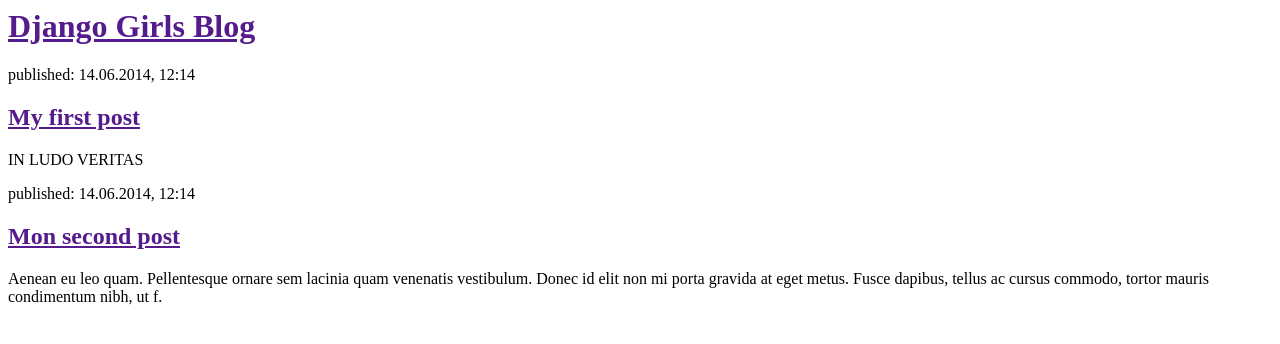
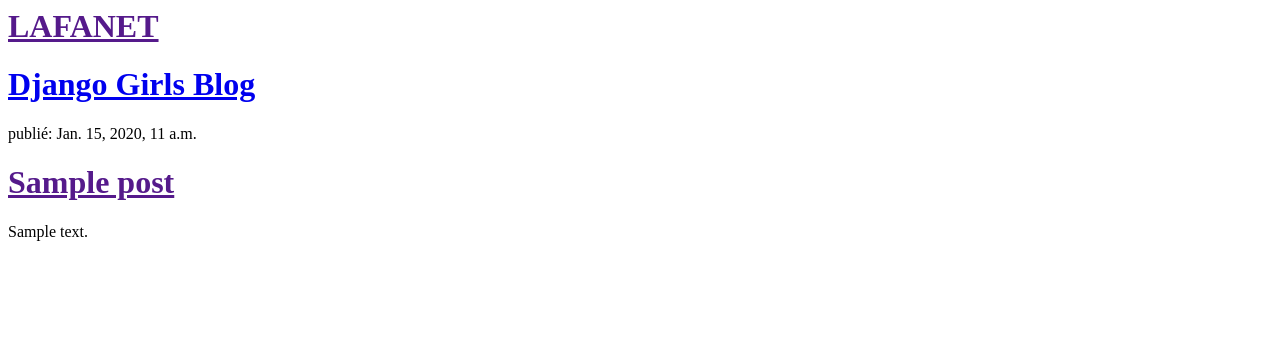
Before and after one commit to harofloz/my-first-blog, a Django app: template blog/templates/blog/post_list.html in a window 1280 px wide. Shown: the top 344 px of the page. Run offline with Django 3.2, Linux system fonts and the light colour scheme; the template is opened without the code that fills it: values that come from a table or form of the project are taken from there, others are empty; tables that the repository leaves empty hold one stand-in row (values such as "Sample post").

Commit message:
modification du template

```diff
--- a/blog/templates/blog/post_list.html
+++ b/blog/templates/blog/post_list.html
@@ -1,22 +1,22 @@
 <html>
     <head>
-        <title>Django Girls blog</title>
+        <title>LAFANET</title>
     </head>
     <body>
         <div>
-            <h1><a href="">Django Girls Blog</a></h1>
+            <h1><a href="">LAFANET</a></h1>
         </div>
 
-        <div>
-            <p>published: 14.06.2014, 12:14</p>
-            <h2><a href="">My first post</a></h2>
-            <p>IN LUDO VERITAS</p>
-        </div>
+<div>
+    <h1><a href="/">Django Girls Blog</a></h1>
+</div>
 
-        <div>
-            <p>published: 14.06.2014, 12:14</p>
-            <h2><a href="">Mon second post</a></h2>
-            <p>Aenean eu leo quam. Pellentesque ornare sem lacinia quam venenatis vestibulum. Donec id elit non mi porta gravida at eget metus. Fusce dapibus, tellus ac cursus commodo, tortor mauris condimentum nibh, ut f.</p>
-        </div>
+{% for post in posts %}
+    <div>
+        <p>publié: {{ post.published_date }}</p>
+        <h1><a href="">{{ post.title }}</a></h1>
+        <p>{{ post.text|linebreaksbr }}</p>
+    </div>
+{% endfor %}
     </body>
 </html>
```
Also changed, not shown: blog/views.py (+6 -2 lines).
